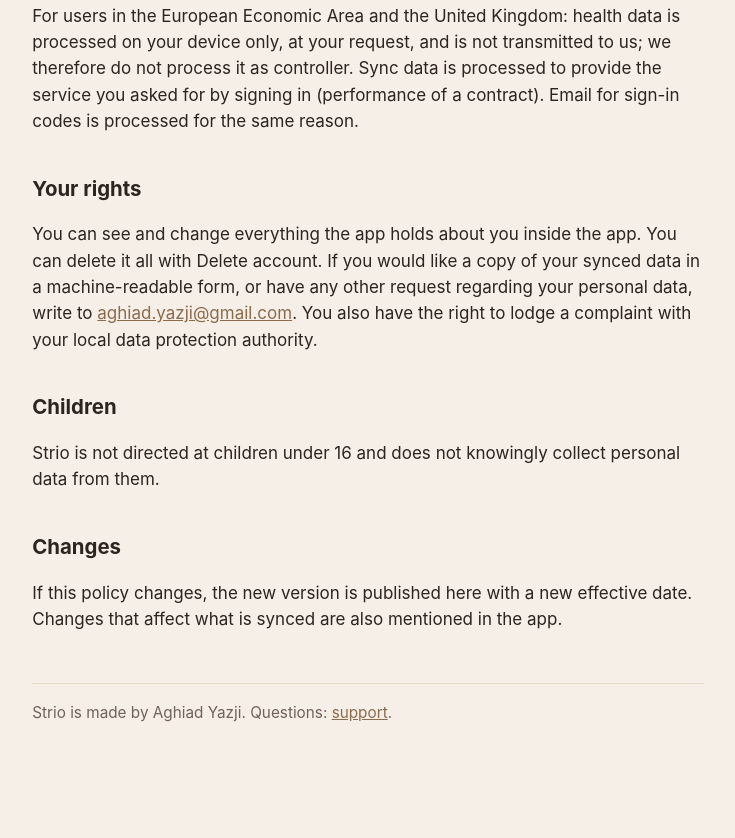
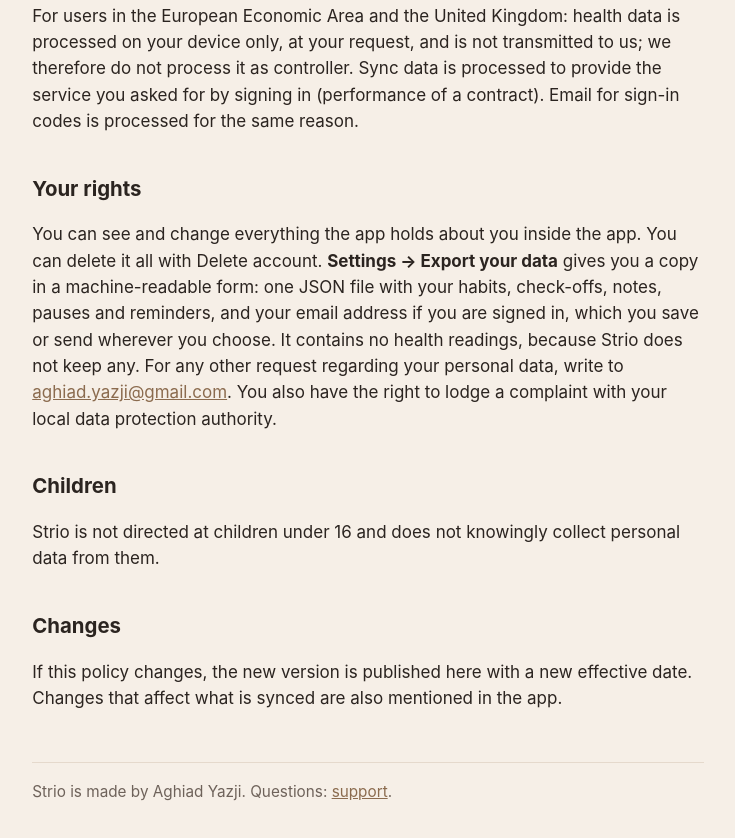
Before and after one commit to aghiadyazji/strio-site, a plain HTML site: page privacy.html in a window 1280 px wide. Shown: the part 3360-4198 px from the top of the page, without its empty margins (272-1007 px from the left). Before the commit the page ends 4153 px from the top, so only its background shows below. Drawn offline with Linux system fonts and the light colour scheme.

Commit message:
feat: export your data as one JSON file
Settings > Your data > Export your data builds a JSON file of every habit
on this device (archived ones too), with its check-offs (by hand or by
Health, with notes), pauses and reminders, pauses over every habit, and
the email when signed in, and hands it to the system share sheet. Never
gated. No health reading is in it, because none is kept. The privacy
policy names it under Your rights.

Co-Authored-By: Claude Opus 5.5 <noreply@anthropic.com>

```diff
--- a/privacy.html
+++ b/privacy.html
@@ -77,7 +77,7 @@
 <p>For users in the European Economic Area and the United Kingdom: health data is processed on your device only, at your request, and is not transmitted to us; we therefore do not process it as controller. Sync data is processed to provide the service you asked for by signing in (performance of a contract). Email for sign-in codes is processed for the same reason.</p>
 
 <h2>Your rights</h2>
-<p>You can see and change everything the app holds about you inside the app. You can delete it all with Delete account. If you would like a copy of your synced data in a machine-readable form, or have any other request regarding your personal data, write to <a href="mailto:aghiad.yazji@gmail.com">aghiad.yazji@gmail.com</a>. You also have the right to lodge a complaint with your local data protection authority.</p>
+<p>You can see and change everything the app holds about you inside the app. You can delete it all with Delete account. <strong>Settings → Export your data</strong> gives you a copy in a machine-readable form: one JSON file with your habits, check-offs, notes, pauses and reminders, and your email address if you are signed in, which you save or send wherever you choose. It contains no health readings, because Strio does not keep any. For any other request regarding your personal data, write to <a href="mailto:aghiad.yazji@gmail.com">aghiad.yazji@gmail.com</a>. You also have the right to lodge a complaint with your local data protection authority.</p>
 
 <h2>Children</h2>
 <p>Strio is not directed at children under 16 and does not knowingly collect personal data from them.</p>
```
